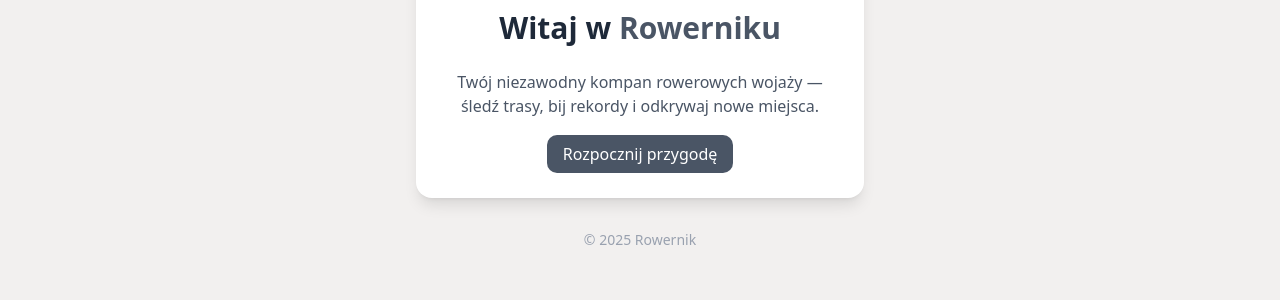
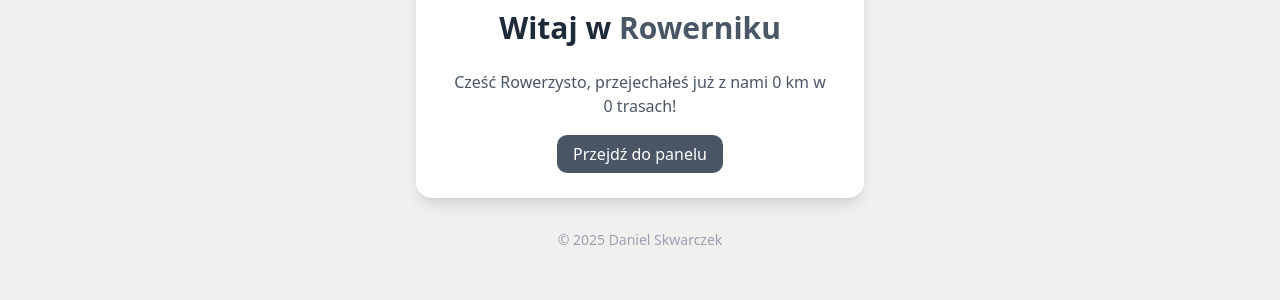
Before and after one commit to dan-skw/bike-tracker, a Vue app: page / in a window 1280 px wide. Shown: the part 354-654 px from the top of the page. Built offline with nearby package versions, Linux system fonts and the light colour scheme; no server answers; the database is empty; sample sign-in values are in the browser's storage; what unplugin-vue-router would draw is missing.

Commit message:
refactor: stats are loaded before mount to be avaiable constantly from localstorage to limit firebase request amount

```diff
--- a/src/main.ts
+++ b/src/main.ts
@@ -6,20 +6,44 @@ import 'iconify-icon'
 
 import { createApp } from 'vue'
 import { createPinia } from 'pinia'
-import { useUserStore } from '@/stores/user'
 import { DataLoaderPlugin } from 'unplugin-vue-router/data-loaders'
 
 import App from './App.vue'
 import router from './router'
 
+import { useUserStore } from '@/stores/user'
+import { useStatsStore } from '@/stores/stats'
+import { useUserStats } from '@/utils/routes/useUserStats'
+import type { UserStats } from '@/types/UserStats'
+
 const app = createApp(App)
 
 app.use(createPinia())
+
+// Store'y
+const userStore = useUserStore()
+const statsStore = useStatsStore()
+
+await userStore.trackAuthChanges()
+await userStore.loadProfile?.()
+
+// Pobierz i zapisz statystyki
+const { getUserStats } = useUserStats()
+if (userStore.user?.uid) {
+  const statsSnap = await getUserStats(userStore.user.uid)
+  if (statsSnap) {
+    const parsedStats: UserStats = {
+      totalDistanceKm: statsSnap.totalDistanceKm ?? 0,
+      totalDistanceMeters: statsSnap.totalDistanceMeters ?? 0,
+      totalDurationSeconds: statsSnap.totalDurationSeconds ?? 0,
+      totalRoutes: statsSnap.totalRoutes ?? 0,
+      lastUpdated: statsSnap.lastUpdated?.toDate?.() ?? new Date(),
+    }
+    await statsStore.setStats(parsedStats)
+  }
+}
+
 app.use(DataLoaderPlugin, { router })
-const userStore = useUserStore()
-await userStore.trackAuthChanges()
-await userStore.loadProfile()
-
 app.use(router)
 
 app.mount('#app')
--- a/src/pages/dashboard/index.vue
+++ b/src/pages/dashboard/index.vue
@@ -1,81 +1,38 @@
 <script setup lang="ts">
-import { ref, onMounted } from 'vue'
+import { computed } from 'vue'
+import { useStatsStore } from '@/stores/stats'
+import { useUserStore } from '@/stores/user'
 import { formatDateToPl } from '@/utils/formatDateToPl'
 import { formatTime } from '@/utils/formatTime'
-import { useUserStats } from '@/utils/routes/useUserStats'
-import { useRoutes } from '@/utils/routes/useRoutes'
-import { useUserStore } from '@/stores/user'
-import type { UserStats } from '@/types/UserStats'
-import type { RouteEntry } from '@/types/RouteEntry'
+import NoRoutesHistory from '@/components/NoRoutesHistory.vue'
 
-const userStore = useUserStore().user
+const statsStore = useStatsStore()
+const userStore = useUserStore()
 
-const { getUserStats } = useUserStats()
-const { getLastSavedRoute } = useRoutes()
-
-const stats = ref<UserStats>({
-    totalDistanceKm: 0,
-    totalDistanceMeters: 0,
-    totalDurationSeconds: 0,
-    totalRoutes: 0,
-    lastUpdated: new Date(),
-})
-
-const lastSavedRoute = ref<RouteEntry | null>(null)
-
-const loading = ref(false)
-
-onMounted(async () => {
-    loading.value = true
-    const userId = userStore?.uid
-    if (!userId) return
-    console.log(useUserStore().profile)
-
-    const userStatsSnap = await getUserStats(userId)
-    if (!userStatsSnap) {
-        console.log('Nie znaleziono statystyk użytkownika')
-        loading.value = false
-        return
-    }
-    if (userStatsSnap) {
-        const data = userStatsSnap
-        console.log(userStore?.providerData)
-        const statsData: UserStats = {
-            totalDistanceKm: data.totalDistanceKm,
-            totalDistanceMeters: data.totalDistanceMeters,
-            totalDurationSeconds: data.totalDurationSeconds,
-            totalRoutes: data.totalRoutes,
-            lastUpdated: data.lastUpdated.toDate?.() ?? new Date(data.lastUpdated),
-        }
-
-        stats.value = statsData
-        lastSavedRoute.value = await getLastSavedRoute()
-        loading.value = false
-    } else {
-        console.log('Nie znaleziono statystyk użytkownika')
-    }
-})
-
+const stats = computed(() => statsStore.stats)
+const lastSavedRoute = computed(() => statsStore.lastRoute)
 </script>
 
 <template>
     <section class="space-y-6 h-full">
-        <div v-if="loading" class="h-full flex flex-col items-center justify-center bg-[#F2F0EF]">
+        <div v-if="!stats" class="h-full flex flex-col items-center justify-center bg-[#F2F0EF]">
             <Loader />
         </div>
-        <NoRoutesHistory v-if="!loading && !lastSavedRoute"></NoRoutesHistory>
-        <div v-else class="space-y-6 ">
-            <div v-if="stats" class="flex flex-row justify-between items-center">
-                <div class="">
-                    <h4 class="scroll-m-20 text-md font-semibold tracking-tight">Podsumowanie</h4>
-                    <h2 class="scroll-m-20 text-3xl font-semibold tracking-tight transition-colors first:mt-0">
-                        Twoje statystyki, {{ useUserStore().profile?.displayName }}
+
+        <NoRoutesHistory v-else-if="!lastSavedRoute" />
+
+        <div v-else class="space-y-6">
+            <div class="flex flex-row justify-between items-center">
+                <div>
+                    <h4 class="text-md font-semibold tracking-tight">Podsumowanie</h4>
+                    <h2 class="text-3xl font-semibold tracking-tight">
+                        Twoje statystyki, {{ userStore.profile?.displayName }}
                     </h2>
                 </div>
                 <iconify-icon icon="lucide:gauge" width="58" />
             </div>
 
-            <div v-if="stats" class="grid grid-cols-2 gap-4">
+            <div class="grid grid-cols-2 gap-4">
                 <StatCard label="Łączny dystans" :value="`${stats.totalDistanceKm} km ${stats.totalDistanceMeters} m`"
                     icon="lucide:map" iconBg="bg-blue-100" iconColor="text-blue-600" />
                 <StatCard label="Łączny czas" :value="formatTime(stats.totalDurationSeconds)" icon="lucide:timer"
@@ -85,13 +42,15 @@ onMounted(async () => {
                 <StatCard label="Ulubione miasto" value="Kraków" icon="lucide:map-pin" iconBg="bg-purple-100"
                     iconColor="text-purple-600" />
             </div>
-        </div>
 
-        <div v-if="lastSavedRoute" class="bg-white rounded-lg shadow p-4">
-            <h2 class="text-lg font-bold mb-2">Ostatnia aktywność</h2>
-            <p class="text-gray-500 text-sm">Trasa z {{ formatDateToPl(lastSavedRoute.createdAt) }}</p>
-            <p class="text-md">📍 {{ lastSavedRoute.location.city }} – {{ lastSavedRoute.distanceKm }} km – {{
-                formatTime(lastSavedRoute.durationSeconds) }}</p>
+            <div class="bg-white rounded-lg shadow p-4">
+                <h2 class="text-lg font-bold mb-2">Ostatnia aktywność</h2>
+                <p class="text-gray-500 text-sm">Trasa z {{ formatDateToPl(lastSavedRoute.createdAt) }}</p>
+                <p class="text-md">
+                    📍 {{ lastSavedRoute.location.city }} – {{ lastSavedRoute.distanceKm }} km – {{
+                        formatTime(lastSavedRoute.durationSeconds) }}
+                </p>
+            </div>
         </div>
     </section>
 </template>
--- a/src/pages/index.vue
+++ b/src/pages/index.vue
@@ -1,23 +1,41 @@
-<script setup>
+<script setup lang="ts">
 import { RouterLink } from 'vue-router'
+import { useUserStore } from '@/stores/user'
+import { useStatsStore } from '@/stores/stats'
+import { computed } from 'vue'
+
+const userStore = useUserStore()
+const statsStore = useStatsStore()
+
+const isLoggedIn = computed(() => userStore.isLoggedIn)
+const ctaLink = computed(() => isLoggedIn.value ? '/dashboard' : '/login')
+const ctaLabel = computed(() => isLoggedIn.value ? 'Przejdź do panelu' : 'Rozpocznij przygodę')
+
+const welcomeMessage = computed(() => {
+  if (!isLoggedIn.value) return 'Twój niezawodny kompan rowerowych wojaży — śledź trasy, bij rekordy i odkrywaj nowe miejsca.'
+  const name = userStore.profile?.displayName ?? 'Rowerzysto'
+  const distance = statsStore.stats?.totalDistanceKm ?? 0
+  const rides = statsStore.stats?.totalRoutes ?? 0
+  return `Cześć ${name}, przejechałeś już z nami ${distance} km w ${rides} tras${rides === 1 ? 'ie' : 'ach'}!`
+})
 </script>
 
 <template>
   <section class="min-h-screen bg-[#F2F0EF] flex flex-col items-center justify-center text-center p-6">
     <div class="bg-white shadow-lg rounded-2xl p-8 max-w-md w-full space-y-6 animate-fade-in">
       <div class="text-5xl">🚴‍♂️</div>
-      <h1 class="text-3xl font-bold text-gray-800">Witaj w <span class="text-gray-600">Rowerniku</span></h1>
-      <p class="text-gray-600">
-        Twój niezawodny kompan rowerowych wojaży — śledź trasy, bij rekordy i odkrywaj nowe miejsca.
-      </p>
+      <h1 class="text-3xl font-bold text-gray-800">
+        Witaj w <span class="text-gray-600">Rowerniku</span>
+      </h1>
+      <p class="text-gray-600">{{ welcomeMessage }}</p>
 
-      <RouterLink to="/login"
+      <RouterLink :to="ctaLink"
         class="bg-gray-600 hover:bg-gray-700 text-white font-medium py-2 px-4 rounded-lg transition">
-        Rozpocznij przygodę
+        {{ ctaLabel }}
       </RouterLink>
     </div>
 
-    <p class="mt-8 text-sm text-gray-400">© {{ new Date().getFullYear() }} Rowernik</p>
+    <p class="mt-8 text-sm text-gray-400">© {{ new Date().getFullYear() }} Daniel Skwarczek</p>
   </section>
 </template>
 
--- a/src/pages/profile/index.vue
+++ b/src/pages/profile/index.vue
@@ -32,5 +32,5 @@ const creationDate = computed(() => {
     </div>
     <Button class="w-full max-w-xs" variant="destructive" @click="handleSignout">Wyloguj się</Button>
   </section>
-
+  <Button class="w-full max-w-xs" variant="destructive" @click="handleSignout">Wyloguj się</Button>
 </template>
```
